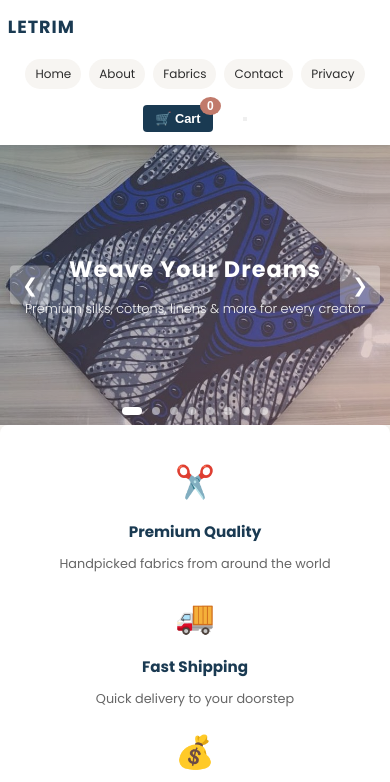
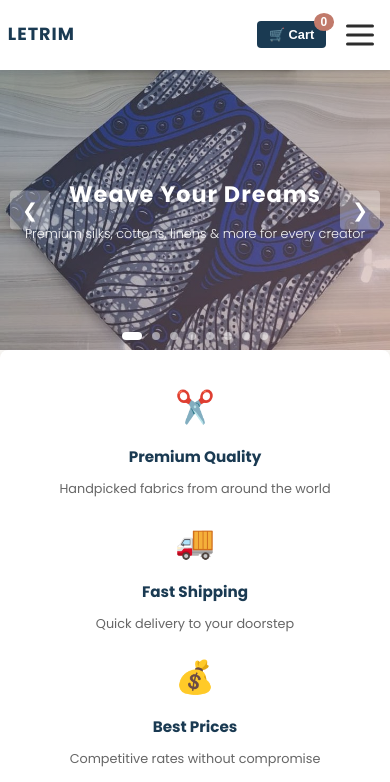
Before and after one commit to letrimdaniel/LetrimFab, a plain HTML site: page index.html in a window 390 px wide. Shown: the top 782 px of the page. Drawn offline with Linux system fonts and the light colour scheme.

Commit message:
mobile responsiveness styles.css

```diff
--- a/styles.css
+++ b/styles.css
@@ -43,6 +43,7 @@ nav {
   color: var(--primary);
   text-decoration: none;
   letter-spacing: 2px;
+  margin-right: auto;
 }
 
 .nav-links {
@@ -67,6 +68,71 @@ nav {
   display: flex;
   gap: 30px;
   align-items: center;
+}
+
+/* Hamburger button */
+.hamburger {
+  display: none; /* shown on small screens */
+  background: none;
+  border: none;
+  width: 44px;
+  height: 44px;
+  padding: 8px;
+  cursor: pointer;
+}
+
+.hamburger-box {
+  display: inline-block;
+  position: relative;
+  width: 28px;
+  height: 18px;
+}
+
+.hamburger-inner,
+.hamburger-inner::before,
+.hamburger-inner::after {
+  width: 28px;
+  height: 3px;
+  background-color: var(--text-dark);
+  border-radius: 3px;
+  position: absolute;
+  left: 0;
+  transition: transform 0.25s ease, opacity 0.25s ease;
+}
+
+.hamburger-inner {
+  top: 50%;
+  transform: translateY(-50%);
+}
+
+.hamburger-inner::before {
+  content: '';
+  top: -9px;
+}
+
+.hamburger-inner::after {
+  content: '';
+  top: 9px;
+}
+
+/* Active/open state */
+.nav-links.open {
+  display: flex;
+  flex-direction: column;
+  position: absolute;
+  top: 64px;
+  right: 12px;
+  background: white;
+  padding: 12px;
+  border-radius: 8px;
+  box-shadow: var(--shadow-lg);
+  z-index: 999;
+}
+
+/* Link style inside opened dropdown */
+.nav-links.open .nav-link {
+  padding: 8px 12px;
+  white-space: nowrap;
 }
 
 .cart-btn {
@@ -624,15 +690,12 @@ footer p {
 
   .logo {
     font-size: 1.3rem;
-    flex-basis: 100%;
+    flex-basis: auto;
   }
 
+  /* hide full link row on small screens; use hamburger instead */
   .nav-links {
-    flex-basis: 100%;
-    flex-wrap: wrap;
-    gap: 12px;
-    justify-content: center;
-    order: 3;
+    display: none;
   }
 
   .nav-link {
@@ -649,9 +712,18 @@ footer p {
   }
 
   .nav-right {
-    flex-basis: 100%;
+    display: flex;
+    gap: 12px;
+    align-items: center;
+    order: 2;
+    flex-basis: auto;
+  }
+
+  /* show hamburger on small screens */
+  .hamburger {
+    display: inline-flex;
+    align-items: center;
     justify-content: center;
-    order: 4;
   }
 
   .cart-btn {
```
